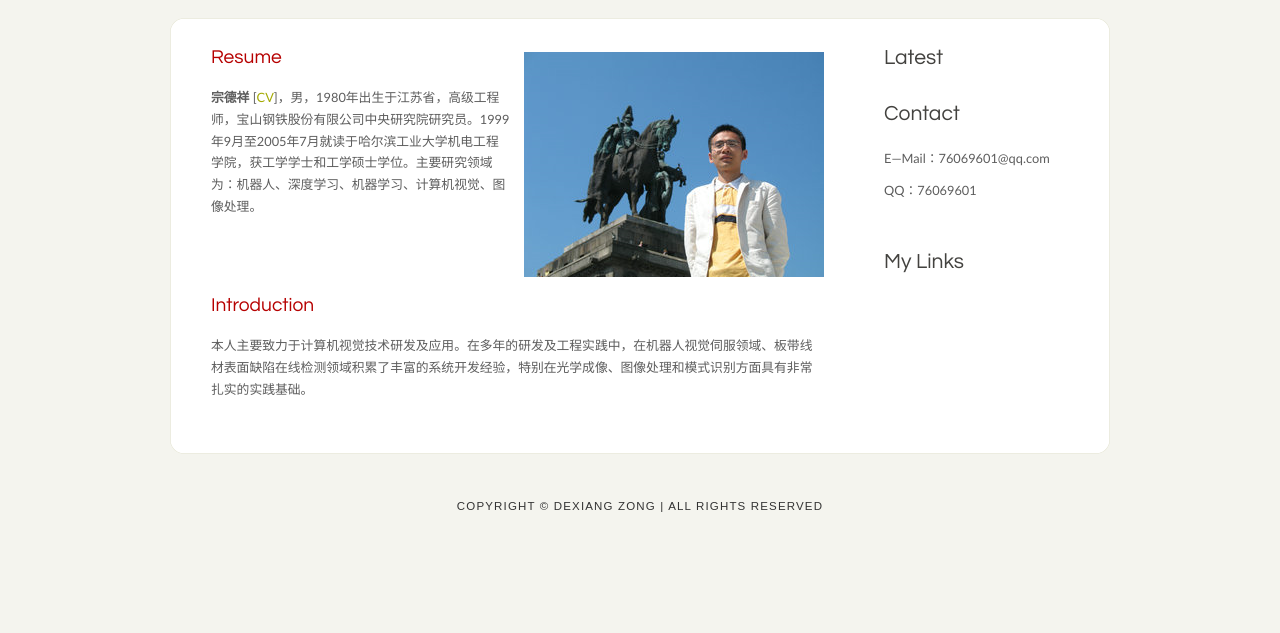
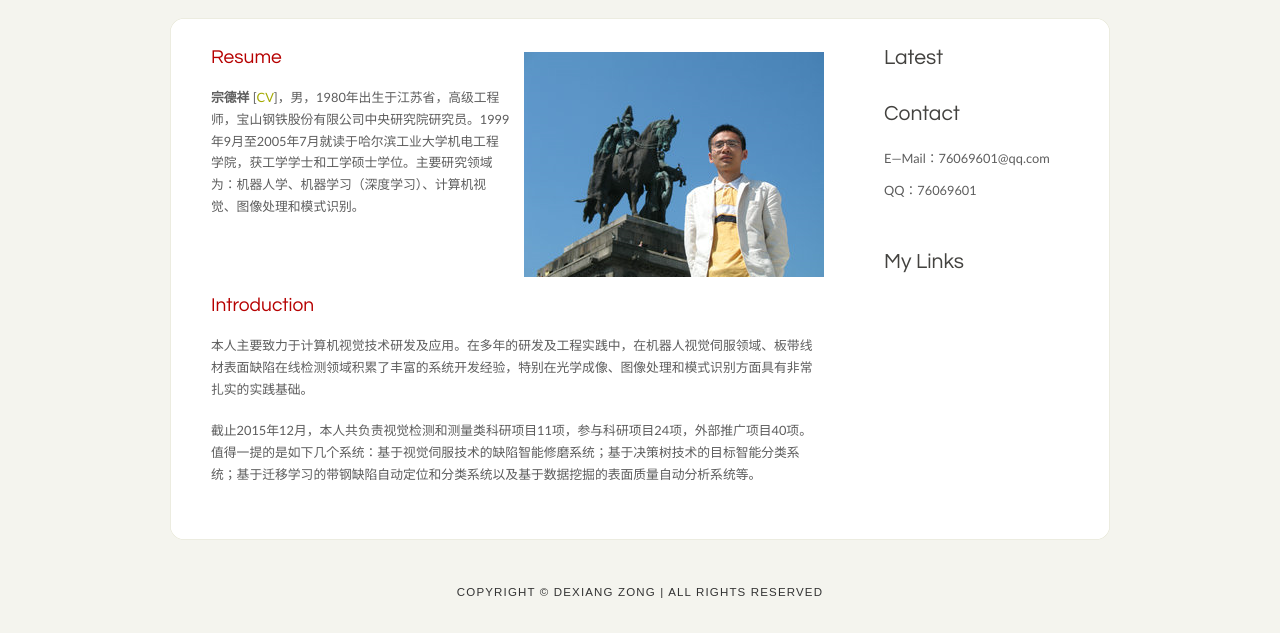
Before and after one commit to wazdxm/visionbang.github.io, a plain HTML site: page index.html in a window 1280 px wide. Shown: the part 182-815 px from the top of the page. Drawn offline with Linux system fonts and the light colour scheme.

Commit message:
Update index.html

```diff
--- a/index.html
+++ b/index.html
@@ -38,7 +38,7 @@
             <!-- insert the page content here -->
             <div id="left" style="float:left;width:300px;">
                 <h2>Resume</h2>
-                <p><strong>宗德祥</strong> [<a href=" " target="_blank">CV</a>]，男，1980年出生于江苏省，高级工程师，宝山钢铁股份有限公司中央研究院研究员。1999年9月至2005年7月就读于哈尔滨工业大学机电工程学院，获工学学士和工学硕士学位。主要研究领域为：机器人、深度学习、机器学习、计算机视觉、图像处理。</p>
+                <p><strong>宗德祥</strong> [<a href=" " target="_blank">CV</a>]，男，1980年出生于江苏省，高级工程师，宝山钢铁股份有限公司中央研究院研究员。1999年9月至2005年7月就读于哈尔滨工业大学机电工程学院，获工学学士和工学硕士学位。主要研究领域为：机器人学、机器学习（深度学习）、计算机视觉、图像处理和模式识别。</p>
             </div>
             <div id="right" style="float:right;width:300px;padding-top:20px;">
                 <img src="Images/zdx.png" />
@@ -46,6 +46,7 @@
             <div id="content_down" style="float:left;">
                 <h2>Introduction</h2>
                 <p>本人主要致力于计算机视觉技术研发及应用。在多年的研发及工程实践中，在机器人视觉伺服领域、板带线材表面缺陷在线检测领域积累了丰富的系统开发经验，特别在光学成像、图像处理和模式识别方面具有非常扎实的实践基础。</p>
+                <p>截止2015年12月，本人共负责视觉检测和测量类科研项目11项，参与科研项目24项，外部推广项目40项。值得一提的是如下几个系统：基于视觉伺服技术的缺陷智能修磨系统；基于决策树技术的目标智能分类系统；基于迁移学习的带钢缺陷自动定位和分类系统以及基于数据挖掘的表面质量自动分析系统等。</p>
                 <!--<h2>Special Sevice</h2>
                 <p>
                 <ul>
```
